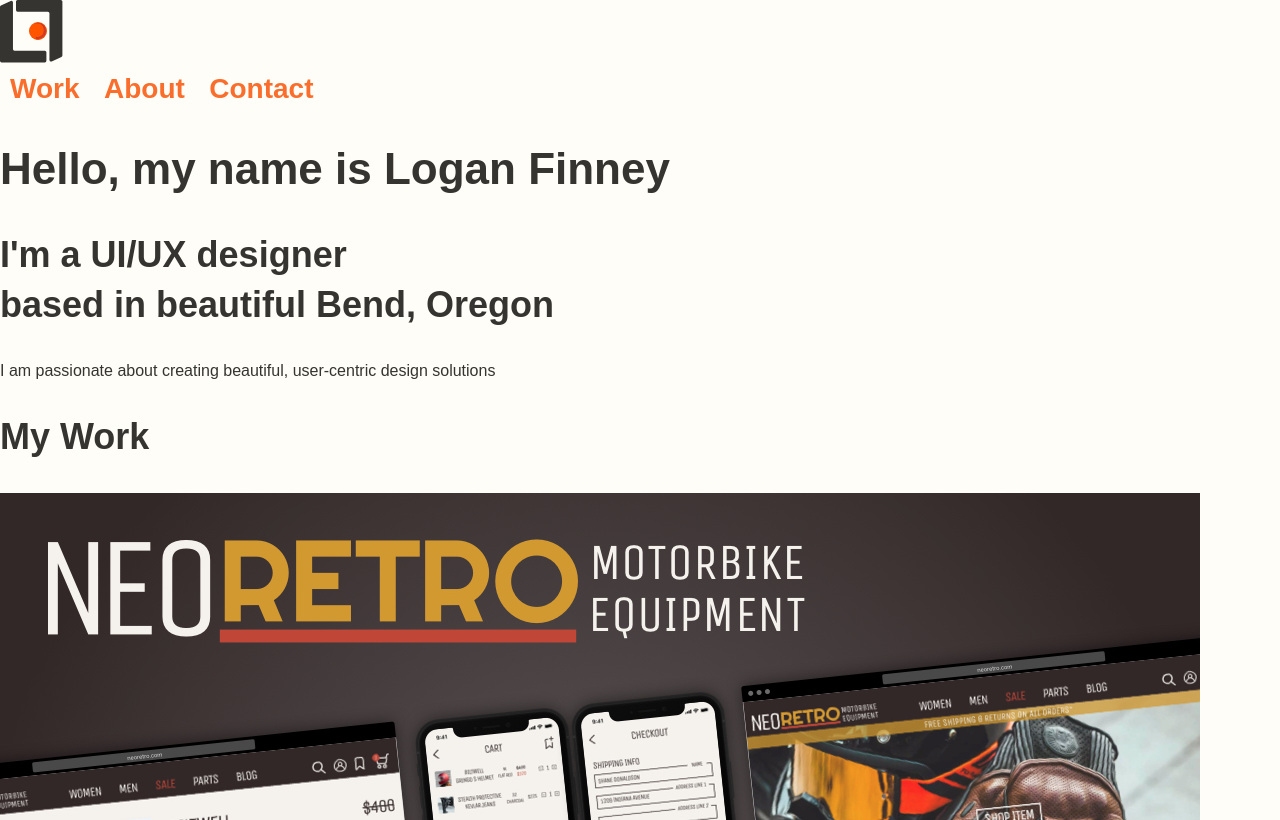
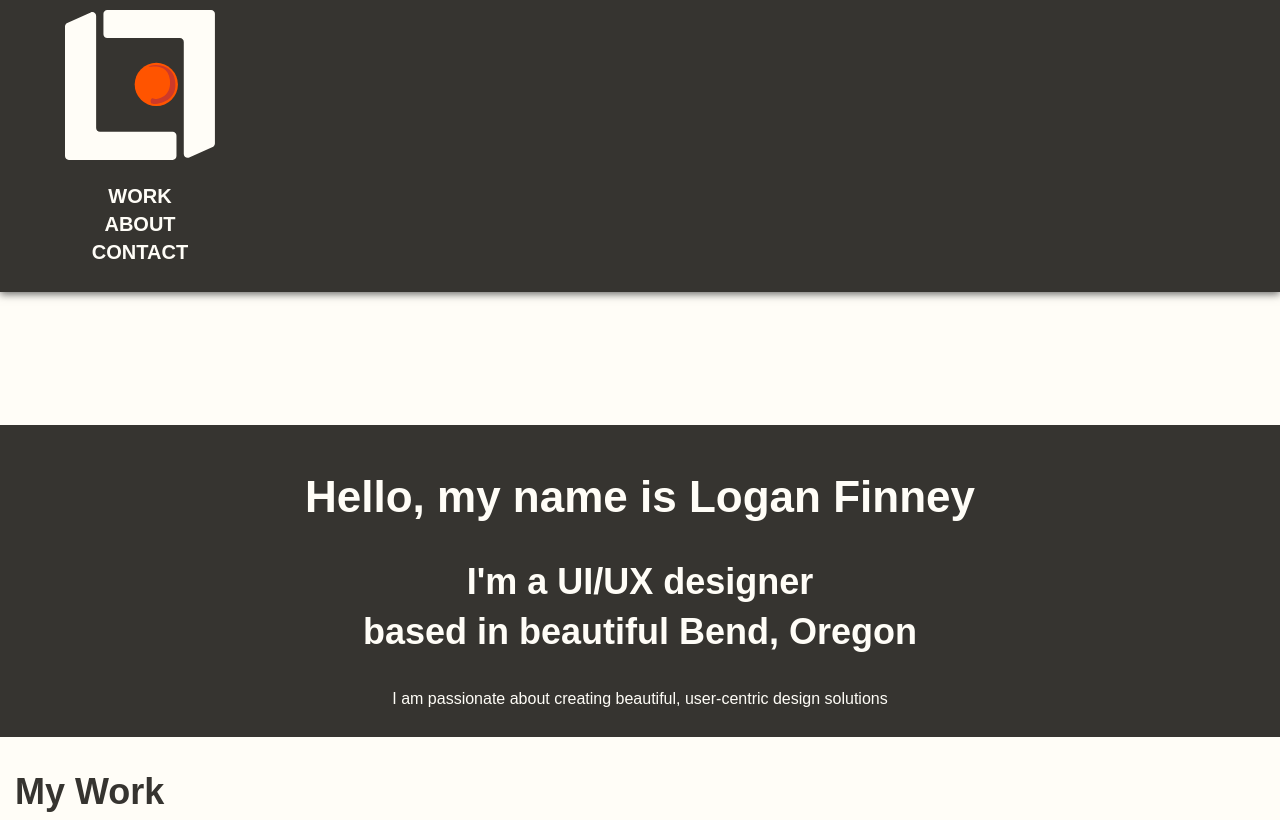
Before and after one commit to loganmfinney/portfolio-site, a plain HTML site: page index.html in a window 1280 px wide. Shown: the top 820 px of the page. Drawn offline with nearby package versions, Linux system fonts and the light colour scheme.

Commit message:
more css styling and id's

```diff
--- a/css/style.css
+++ b/css/style.css
@@ -1,3 +1,95 @@
+* {
+  box-sizing: border-box;
+}
+
+header {
+  background-color: #363430;
+  box-shadow:         0px 2px 8px 0px rgba(50, 50, 50, 0.75);
+  position: relative;
+}
+
+.logo {
+  max-width: 250px;
+  text-align: center;
+  padding: 10px 0;
+}
+
+.container {
+  padding: 0 15px;
+}
+
+.row {
+  margin: 25px 0; /* 25px top and bottom, 0 left and right */
+}
+
+nav > ul {
+  list-style-type: none;
+  padding: 0;
+  width: 100%;
+}
+nav > ul > li {
+  display: block;
+}
+nav > ul > li > a {
+  padding: 0 15px;
+  text-transform: uppercase;
+  font-weight: 700;
+  font-size: 20px;
+  color: #fffdf7;
+  width: 100%;
+  text-decoration: none;
+}
+nav > ul > li > a:active {
+  padding: 0 15px;
+  text-transform: uppercase;
+  font-weight: 700;
+  color: #fffdf7;
+  font-size: 20px;
+  width: 100%;
+  text-decoration: none;
+}
+nav > ul > li > a:hover {
+  padding: 0 15px;
+  text-transform: uppercase;
+  font-weight: 700;
+  font-size: 20px;
+  width: 100%;
+  text-decoration: none;
+  text-decoration-color: #d24a0a;
+}
+
+nav > ul > li > a:visited {
+  padding: 0 15px;
+  text-transform: uppercase;
+  font-weight: 700;
+  color: #f96e2c;
+  font-size: 20px;
+  width: 100%;
+}
+
+#hero {
+  background-color: #363430;
+  display: inline-block;
+  width: 100%;
+}
+
+#hero {
+  text-align: center; /* Centers text */
+  color: #fffdf7;
+  margin: 0;
+ padding: 0.67em 0;
+}
+
+#work .row {
+  padding-bottom: 25px; border-bottom: 1px solid #4a4a4a;
+}
+
+main {
+  padding-top: 133px;
+}
+
+
+
 body {
   background-color: #fffdf7;
   font-family: 'Overpass', sans-serif;
@@ -40,7 +132,7 @@ img {
   width: 100%;
 }
 
-.button {
+.button.view {
   background-color: #transparent;
   color: #363430;
   /* needed to override the default link color */
@@ -48,9 +140,10 @@ img {
   padding: 10px;
   text-transform: uppercase;
   border: 2px solid #363430;
+  text-decoration: none;
 }
 
-.button:hover {
+.button.view:hover {
   background-color: #363430;
   color: #fffdf7;
   text-decoration: none;
@@ -64,6 +157,7 @@ img {
   padding: 10px;
   text-transform: uppercase;
   border: 2px solid #f96e2c;
+  text-decoration: none;
 }
 
 .button.contact:hover {
@@ -71,42 +165,25 @@ img {
   color: #fffdf7;
   text-decoration: none;
 }
-
-.nav {
-  font-weight: 700;
-  font-size: 28px;
-  padding: 10px;
-}
-
-.nav:hover {
-  font-weight: 700;
-  font-size: 28px;
-  padding: 10px;
+a {
+  color: #f96e2c;
   text-decoration: none;
 }
 
-a {
+a:hover {
+  color: #d24a0a;
+  text-decoration: none;
+}
+a:visited {
   color: #f96e2c;
   text-decoration: none;
-  /* No underlining */
 }
-
-a:hover {
-  color: #D24A0A;
-  text-decoration: underline;
-
-  /* Underlining when hovering over a link */
-  a:visited {
-    /* visited link */
-    color: #f96e2c;
-  }
-
-  a:focus {
-    color: #d24a0a;
-    text-decoration: underline;
-  }
-
-  a:active {
-    /* selected link */
-    color: #f96e2c;
-  }
+#linkedin {
+  padding: 20px;
+    width: 15%;
+}
+footer {
+  background-color: #363430;
+  text-align: center;
+  color: #fffdf7;
+}
--- a/index.html
+++ b/index.html
@@ -12,52 +12,48 @@
 
 <body>
   <header>
-    <div>
-      <svg width="63px" height="63px" viewBox="0 0 63 63" version="1.1" xmlns="http://www.w3.org/2000/svg" xmlns:xlink="http://www.w3.org/1999/xlink">
+    <div class="container">
+<div class="logo">
+      <svg width="150px" height="150px" viewBox="0 0 553 553" version="1.1" xmlns="http://www.w3.org/2000/svg" xmlns:xlink="http://www.w3.org/1999/xlink">
           <title>Group 3 Copy</title>
           <g id="Symbols" stroke="none" stroke-width="1" fill="none" fill-rule="evenodd">
-          <g id="Mobile-Copy-2" transform="translate(-35.000000, -208.000000)">
-            <g id="Group-3-Copy" transform="translate(35.000000, 208.000000)">
+              <g id="Artboard-Copy-3" transform="translate(-224.000000, -224.000000)">
+                  <g id="Group-3-Copy" transform="translate(224.000000, 224.000000)">
                       <g id="Group">
-                <circle id="Oval-Copy-2" fill="#FF5400" cx="38" cy="31.32" r="8.4"></circle>
-                <path
-                  d="M16,6.84692827 L16,60.8 C16,61.6836556 16.7163444,62.4 17.6,62.4 L60.8,62.4 C61.6836556,62.4 62.4,61.6836556 62.4,60.8 L62.4,52.3105577 C62.4,51.4269021 61.6836556,50.7105577 60.8,50.7105577 L30.5575464,50.7105577 C29.6738908,50.7105577 28.9575464,49.9942133 28.9575464,49.1105577 L28.9575464,2.47106248 C28.9575464,1.58740688 28.241202,0.871062475 27.3575464,0.871062475 C27.1318717,0.871062475 26.9087497,0.918802638 26.7028336,1.01114772 L16.9452871,5.38701352 C16.3701172,5.64495402 16,6.21656824 16,6.84692827 Z"
-                  id="Path-2-Copy-16" fill="#363430" fill-rule="nonzero" transform="translate(39.200000, 31.200000) scale(-1, -1) translate(-39.200000, -31.200000) "></path>
-                <path
-                  d="M0,6.84692827 L0,60.8 C-3.81600257e-15,61.6836556 0.7163444,62.4 1.6,62.4 L44.8,62.4 C45.6836556,62.4 46.4,61.6836556 46.4,60.8 L46.4,52.3105577 C46.4,51.4269021 45.6836556,50.7105577 44.8,50.7105577 L14.5575464,50.7105577 C13.6738908,50.7105577 12.9575464,49.9942133 12.9575464,49.1105577 L12.9575464,2.47106248 C12.9575464,1.58740688 12.241202,0.871062475 11.3575464,0.871062475 C11.1318717,0.871062475 10.9087497,0.918802638 10.7028336,1.01114772 L0.945287149,5.38701352 C0.370117211,5.64495402 -8.01222134e-16,6.21656824 0,6.84692827 Z"
-                  id="Path-2-Copy-17" fill="#363430" fill-rule="nonzero"></path>
+                          <circle id="Oval-Copy-2" fill="#FF5400" cx="336.571429" cy="277.405714" r="74.4"></circle>
+                          <path d="M141.714286,60.6442218 L141.714286,538.514286 C141.714286,546.34095 148.05905,552.685714 155.885714,552.685714 L538.514286,552.685714 C546.34095,552.685714 552.685714,546.34095 552.685714,538.514286 L552.685714,463.322082 C552.685714,455.495418 546.34095,449.150654 538.514286,449.150654 L270.652554,449.150654 C262.82589,449.150654 256.481125,442.805889 256.481125,434.979225 L256.481125,21.8865534 C256.481125,14.0598895 250.136361,7.71512478 242.309697,7.71512478 C240.310864,7.71512478 238.33464,8.13796622 236.510812,8.95587983 L150.086829,47.7135483 C144.992467,49.9981642 141.714286,55.061033 141.714286,60.6442218 Z" id="Path-2-Copy-16" fill="#FFFDF7" fill-rule="nonzero" transform="translate(347.200000, 276.342857) scale(-1, -1) translate(-347.200000, -276.342857) "></path>
+                          <path d="M0,60.6442218 L0,538.514286 C4.51120357e-15,546.34095 6.34476469,552.685714 14.1714286,552.685714 L396.8,552.685714 C404.626664,552.685714 410.971429,546.34095 410.971429,538.514286 L410.971429,463.322082 C410.971429,455.495418 404.626664,449.150654 396.8,449.150654 L128.938268,449.150654 C121.111604,449.150654 114.76684,442.805889 114.76684,434.979225 L114.76684,21.8865534 C114.76684,14.0598895 108.422075,7.71512478 100.595411,7.71512478 C98.5965778,7.71512478 96.6203546,8.13796622 94.7965258,8.95587983 L8.37254332,47.7135483 C3.27818102,49.9981642 -8.49224785e-15,55.061033 0,60.6442218 Z" id="Path-2-Copy-17" fill="#FFFDF7" fill-rule="nonzero"></path>
                       </g>
-              <g id="Group-2" transform="translate(28.000000, 19.000000)">
-                <circle id="Oval" fill="#FF5400" cx="10" cy="12" r="9"></circle>
-                <path
-                  d="M15.1944609,16.7778824 C13.9959455,17.2638181 15.6956553,18.8485217 16.5499145,18.5049012 C17.8098686,17.9980923 23.151915,7.68578086 12.1114078,4.49064652 C6.48258837,2.86166029 2.50557363,9.76328731 2.9892247,11.0835694 C3.26380146,11.8331155 5.22263426,3.36846911 12.2022505,6.63247299 C19.1818668,9.89647686 16.3929762,16.2919467 15.1944609,16.7778824 Z"
-                  id="Triangle" fill="#CD3A29" transform="translate(10.949435, 11.398277) rotate(57.000000) translate(-10.949435, -11.398277) "></path>
+                      <g id="Group-2" transform="translate(253.000000, 175.285714)">
+                          <circle id="Oval" fill="#FF5400" cx="83.5714286" cy="99.2857143" r="79.7142857"></circle>
+                          <path d="M129.579511,141.604101 C118.964089,145.908103 134.018661,159.944049 141.584957,156.900553 C152.744551,152.411675 200.059819,61.0740591 102.272469,32.7742978 C52.4172113,18.346134 17.1922236,79.4748305 21.4759902,91.1687577 C23.9079557,97.8075946 41.2576178,22.8350121 103.077076,51.7447607 C164.896534,80.6545093 140.194932,137.3001 129.579511,141.604101 Z" id="Triangle" fill="#CD3A29" transform="translate(91.980711, 93.956163) rotate(57.000000) translate(-91.980711, -93.956163) "></path>
                       </g>
                   </g>
               </g>
           </g>
       </svg>
       <nav>
-
-        <a href="index.html" class="nav">Work</a>
-        <a href="about.html" class="nav">About</a>
-        <a href="#contact" class="nav">Contact</a>
-
+<ul>
+        <li><a href="index.html">Work</a></li>
+        <li><a href="about.html">About</a></li>
+        <li><a href="#contact">Contact</a></li>
+</ul>
       </nav>
+    </div>
 </div>
   </header>
   <main>
-    <div>
-      <div>
+    <div id="hero">
+      <div class="container">
         <h1>Hello, my name is Logan Finney</h1>
         <h2>I'm a UI/UX designer<br>based in beautiful Bend, Oregon</br></h2>
         <p>I am passionate about creating beautiful, user-centric design solutions</p>
       </div>
     </div>
-    <div>
-      <div>
+    <div id="work">
+      <div class="container">
         <h2>My Work</h2>
-        <div>
+        <div class="row">
           <div>
             <div>
               <picture>
@@ -66,7 +62,7 @@
               </picture>
               <h3>NEORETRO</h3>
               <p>A responsive e-commerce site concept offering quality motorcycle goods worldwide.</p>
-              <a href="neoretro.html" class="button">View Project</a>
+              <a href="neoretro.html" class="button view">View Project</a>
             </div>
           </div>
         </div>
@@ -74,7 +70,7 @@
     </div>
   </main>
   <footer id="contact">
-    <div>
+    <div class="container">
       <h2>Let's Chat!</h2>
       <p>
         I’d love to chat about inclusive design and the value I can add to your team. <br>Skype me at <a href="skype:Logan Finney">Logan Finney</a></br>
@@ -82,25 +78,24 @@
       <div>
         <a href="mailto:loganmfinney@gmail.com" class="button contact">Send an Email</a>
       </div>
-      <div>
+      <div id="linkedin">
         <ul>
-          <li><a href="http://linkedin.com/in/logan-finney" target="_blank"></a>
+          <a href="http://linkedin.com/in/logan-finney" target="_blank"></a>
             <svg data-name="Layer 1" id="Layer_1" viewBox="0 0 128 128" xmlns="http://www.w3.org/2000/svg">
               <defs>
                 <style>
                   .cls-1 {
-                    fill: #062b31;
+                    fill: #fffdf7;
                   }
                 </style>
               </defs>
-              <title />
               <path class="cls-1"
                 d="M106.09,20.5a1.41,1.41,0,0,1,1.41,1.41v84.19a1.41,1.41,0,0,1-1.41,1.41H21.91a1.41,1.41,0,0,1-1.41-1.41V21.91a1.41,1.41,0,0,1,1.41-1.41h84.19m0-6.5H21.91A7.91,7.91,0,0,0,14,21.91v84.19A7.91,7.91,0,0,0,21.91,114h84.19a7.91,7.91,0,0,0,7.91-7.91V21.91A7.91,7.91,0,0,0,106.09,14Z" />
               <rect class="cls-1" height="41.73" width="11.73" x="37.27" y="50.4" />
               <path class="cls-1" d="M77.23,50.4C67.18,50.4,67,56.21,67,56.61V50.4H55V92.13H67V68.31c0-1.86.55-5.86,6.23-5.86s5.63,5.73,5.63,5.73v24H90.73v-26C90.73,53.85,84,50.4,77.23,50.4Z" />
               <circle class="cls-1" cx="43.13" cy="41.73" r="5.86" />
             </svg>
-          </li>
+
         </ul>
         </a>
       </div>
```
Also changed, not shown: about.html (+9 -15 lines), neoretro.html (+9 -15 lines), img/logolight.svg (added). Lines whose indentation alone changed are shown as unchanged.
